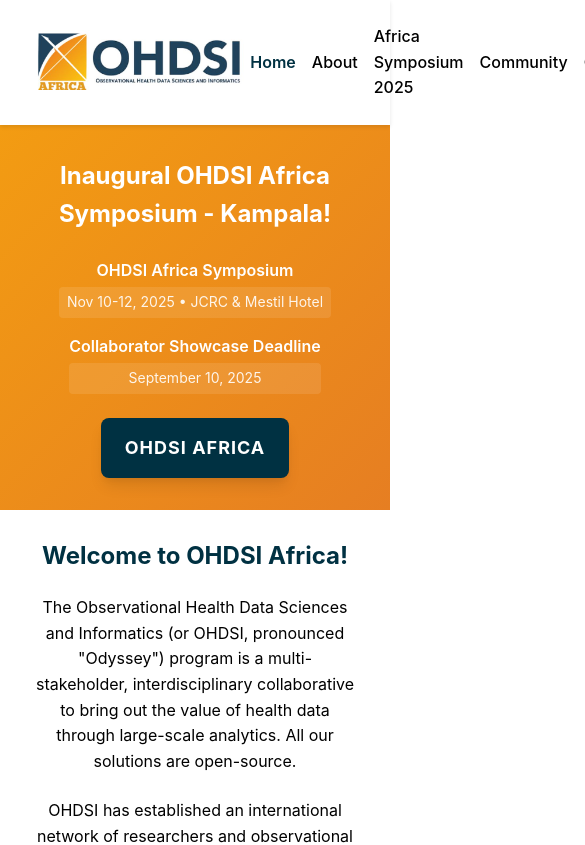
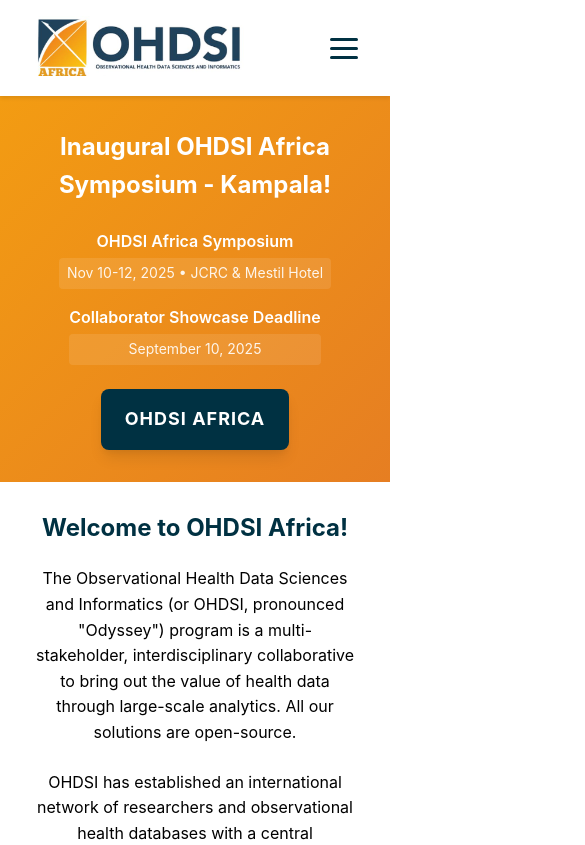
Before and after one commit to boluwalade/ohdsi-africa-website, a SvelteKit app: page / in a window 390 px wide. Shown: the top 845 px of the page, 585 px wide, since content can reach past the window. Built offline with nearby package versions, Linux system fonts and the light colour scheme.

Commit message:
Update app.css

```diff
--- a/src/app.css
+++ b/src/app.css
@@ -190,6 +190,125 @@
     background: linear-gradient(135deg, #0078a6, #005a7a);
     transform: translateY(-1px);
     box-shadow: var(--shadow-md);
+}
+
+/* Hamburger Menu */
+.hamburger {
+    display: none;
+    flex-direction: column;
+    gap: 6px;
+    background: none;
+    border: none;
+    cursor: pointer;
+    padding: var(--spacing-sm);
+    z-index: 1001;
+    min-width: 44px;
+    min-height: 44px;
+    justify-content: center;
+    align-items: center;
+}
+
+.hamburger .bar {
+    width: 28px;
+    height: 3px;
+    background-color: var(--primary-blue);
+    border-radius: 3px;
+    transition: all 0.3s ease;
+}
+
+.hamburger.active .bar:nth-child(1) {
+    transform: rotate(45deg) translateY(11px);
+}
+
+.hamburger.active .bar:nth-child(2) {
+    opacity: 0;
+}
+
+.hamburger.active .bar:nth-child(3) {
+    transform: rotate(-45deg) translateY(-11px);
+}
+
+/* Mobile Menu Overlay */
+.mobile-menu-overlay {
+    position: fixed;
+    top: 0;
+    left: 0;
+    width: 100%;
+    height: 100vh;
+    background: rgba(0, 0, 0, 0.5);
+    backdrop-filter: blur(4px);
+    z-index: 999;
+    animation: fadeIn 0.3s ease;
+}
+
+@keyframes fadeIn {
+    from {
+        opacity: 0;
+    }
+    to {
+        opacity: 1;
+    }
+}
+
+.mobile-menu {
+    position: fixed;
+    top: 0;
+    right: 0;
+    width: 85%;
+    max-width: 400px;
+    height: 100vh;
+    background: var(--white);
+    box-shadow: -4px 0 12px rgba(0, 0, 0, 0.1);
+    padding: var(--spacing-3xl) var(--spacing-xl);
+    overflow-y: auto;
+    animation: slideInRight 0.3s ease;
+}
+
+@keyframes slideInRight {
+    from {
+        transform: translateX(100%);
+    }
+    to {
+        transform: translateX(0);
+    }
+}
+
+.mobile-nav-menu {
+    list-style: none;
+    padding: 0;
+    margin: 0;
+    display: flex;
+    flex-direction: column;
+    gap: var(--spacing-sm);
+}
+
+.mobile-nav-item {
+    border-bottom: 1px solid var(--light-gray);
+}
+
+.mobile-nav-link {
+    display: block;
+    padding: var(--spacing-lg) var(--spacing-md);
+    color: var(--text-dark);
+    text-decoration: none;
+    font-weight: 500;
+    font-size: var(--font-size-lg);
+    transition: all 0.3s ease;
+    min-height: 44px;
+    display: flex;
+    align-items: center;
+}
+
+.mobile-nav-link:hover,
+.mobile-nav-link.active {
+    color: var(--primary-orange);
+    background: var(--light-blue);
+    padding-left: var(--spacing-xl);
+}
+
+.mobile-nav-link.active {
+    font-weight: 600;
+    border-left: 4px solid var(--primary-orange);
 }
 
 /* Announcement Banner */
@@ -646,12 +765,14 @@
 }
 
 @media (max-width: 768px) {
+    /* Hide desktop navigation */
     .nav-right {
-        gap: var(--spacing-md);
+        display: none;
     }
 
-    .nav-menu {
-        gap: var(--spacing-md);
+    /* Show hamburger menu */
+    .hamburger {
+        display: flex;
     }
 
     .announcement-banner .container {
```
